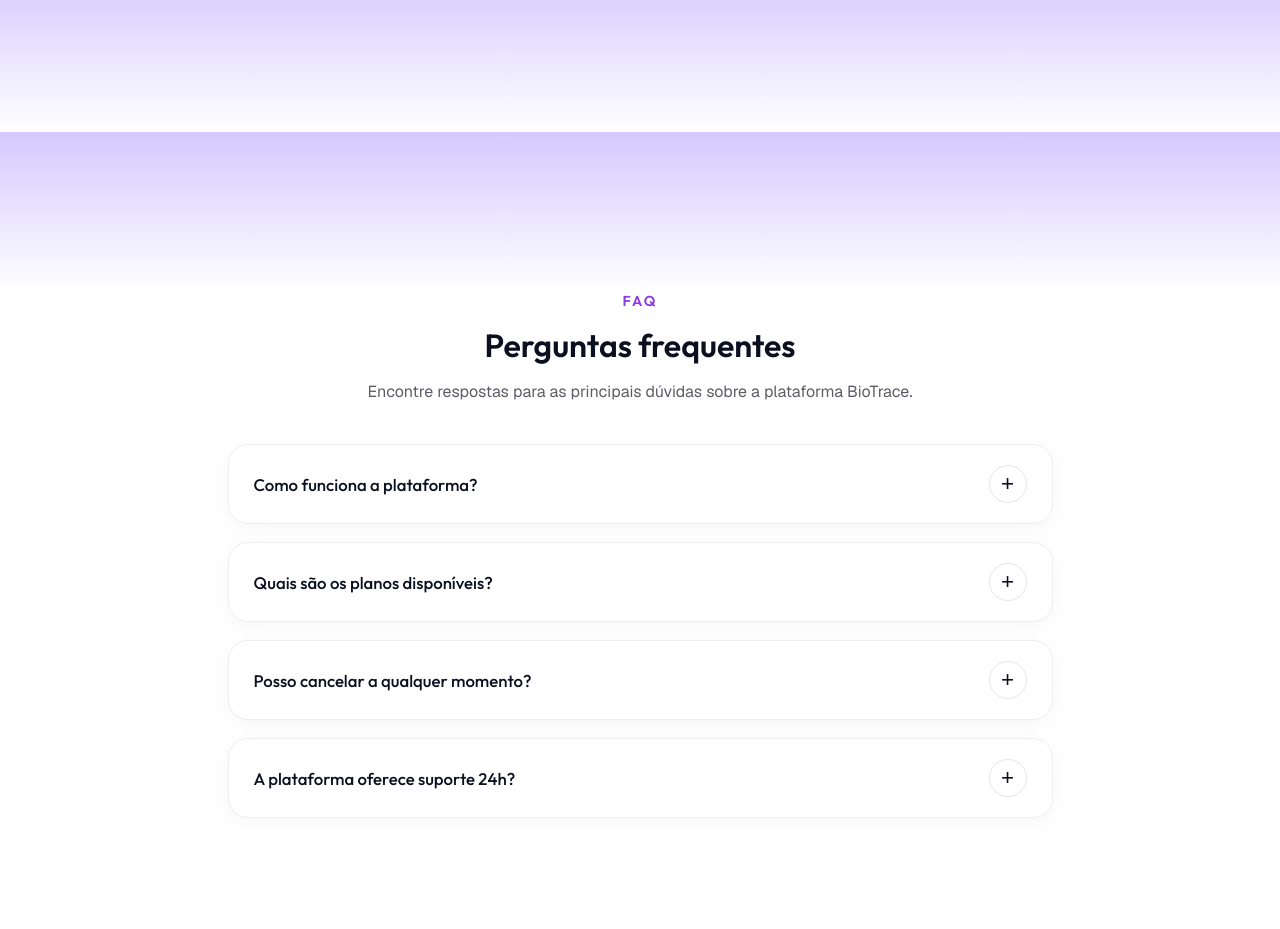
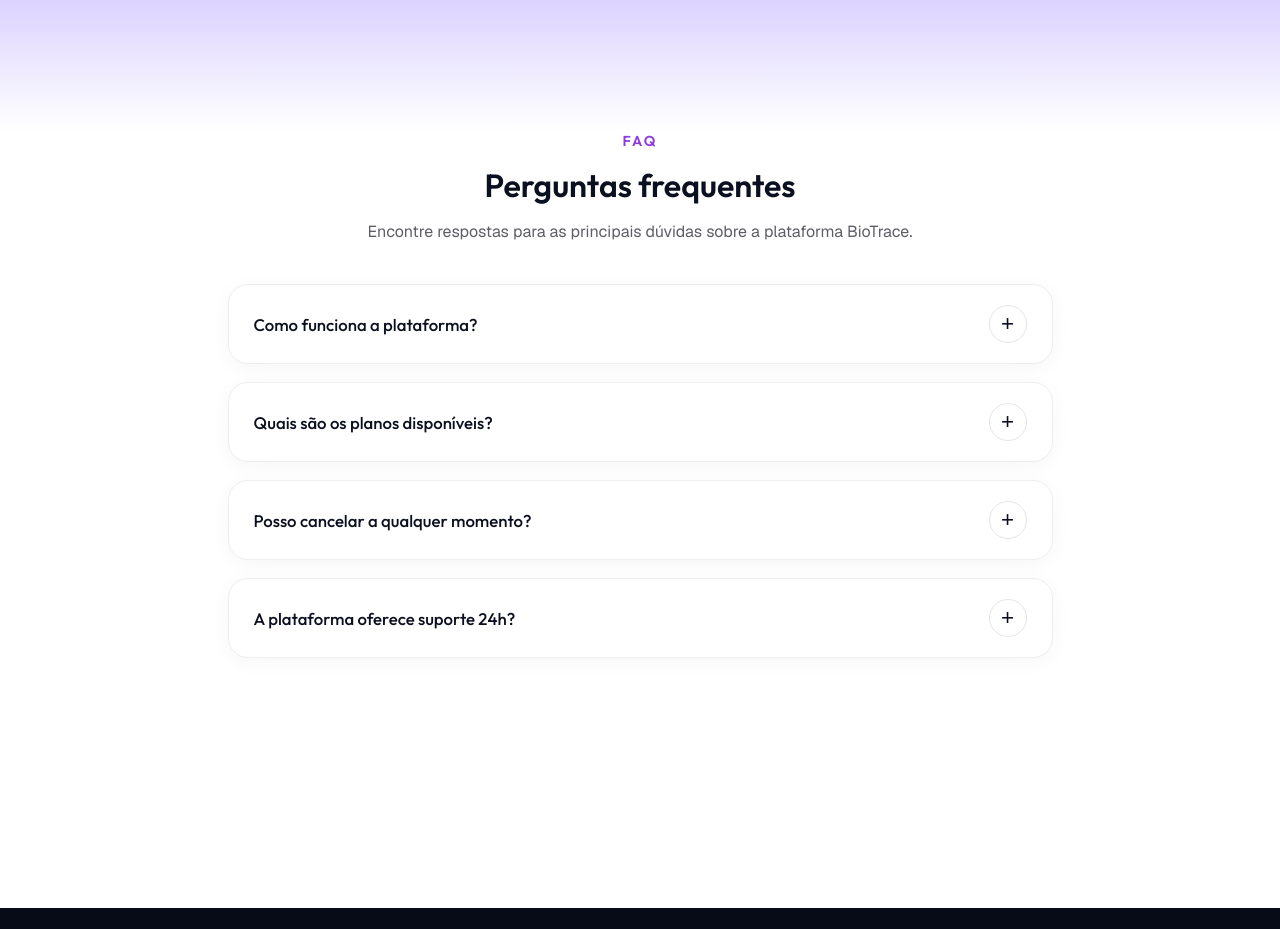
Before and after one commit to BioTrace-Monitoring/Projeto---BioTrace, a website: page public/index.html in a window 1280 px wide. Shown: the part 6580-7509 px from the top of the page. Drawn offline with nearby package versions, Linux system fonts and the light colour scheme.

Commit message:
fix: concerta duplicidade de desfoque-bottom

```diff
--- a/public/index.html
+++ b/public/index.html
@@ -306,11 +306,7 @@
 
 
     </main>
-<!-- SESSÃO DA KARINA -->
-        <div class="desfoque-bottom"></div>
 
-
-    </main>
     <!-- SESSÃO DA KARINA -->
 
     <section class="faq-sessao" id="faq">
```
